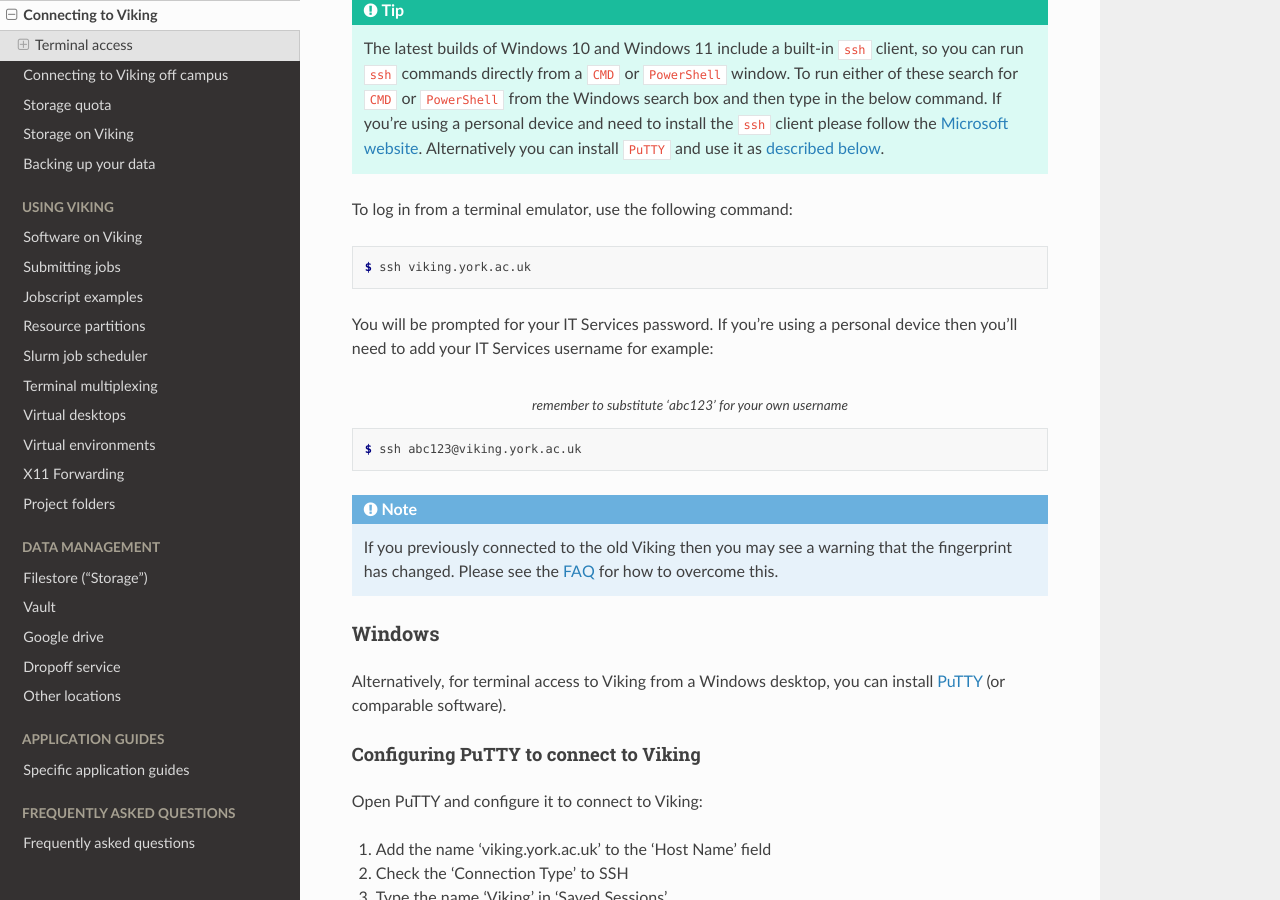
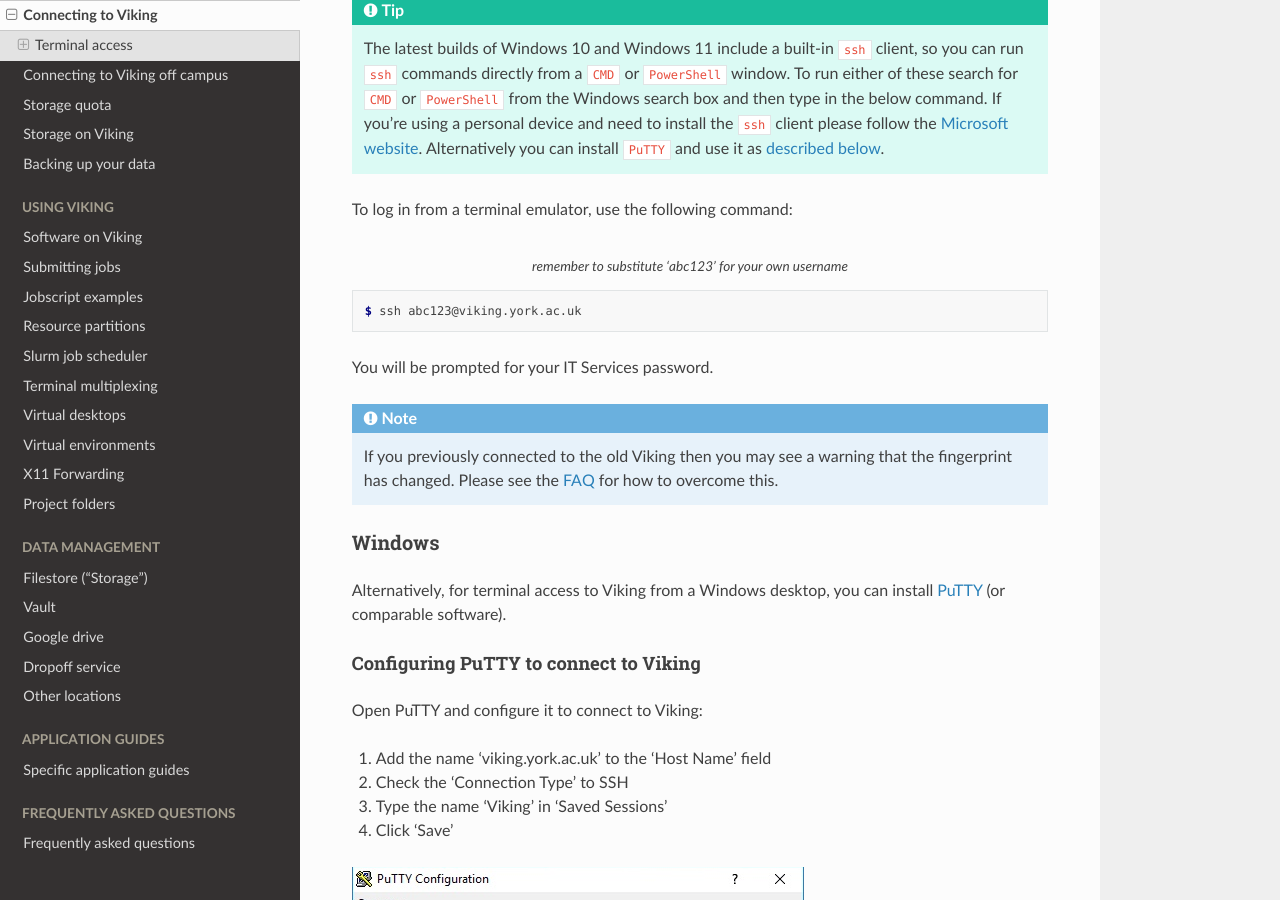
Before and after one commit to university-of-york/research-it-documentation, a Sphinx documentation site: the page built from docs/source/getting_started/connecting_to_viking.rst, in a window 1280 px wide and 900 px high, scrolled down 443 px. Built offline with Sphinx 7.4.7 and the Read the Docs theme 2.0.0, drawn with Linux system fonts in a browser that asks for light colours.

Commit message:
update ssh command to add username

```diff
--- a/docs/source/getting_started/connecting_to_viking.rst
+++ b/docs/source/getting_started/connecting_to_viking.rst
@@ -20,16 +20,11 @@
 To log in from a terminal emulator, use the following command:
 
 .. code-block:: console
-
-    $ ssh viking.york.ac.uk
-
-You will be prompted for your IT Services password. If you're using a personal device then you'll need to add your IT Services username for example:
-
-.. code-block:: console
     :caption: remember to substitute 'abc123' for your own username
 
     $ ssh abc123@viking.york.ac.uk
 
+You will be prompted for your IT Services password.
 
 .. note::
 
--- a/docs/source/getting_started/quickstart.rst
+++ b/docs/source/getting_started/quickstart.rst
@@ -10,7 +10,9 @@
 .. code-block:: console
     :caption: from a Linux or MacOS terminal or Windows PowerShell with OpenSSH installed
 
-    $ ssh viking.york.ac.uk
+    $ ssh abc123@viking.york.ac.uk
+
+Remember to substitute ``abc123`` with your IT Services username.
 
 .. hint::
 
```
